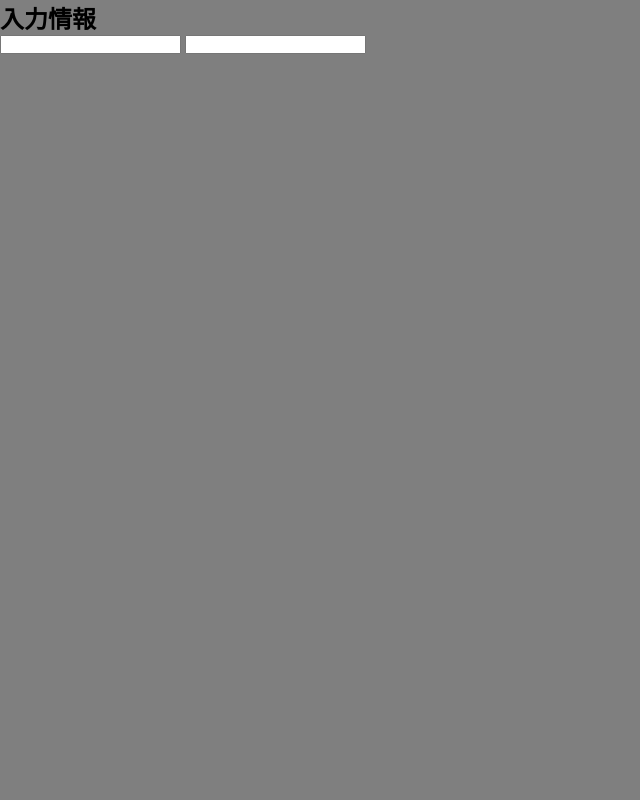
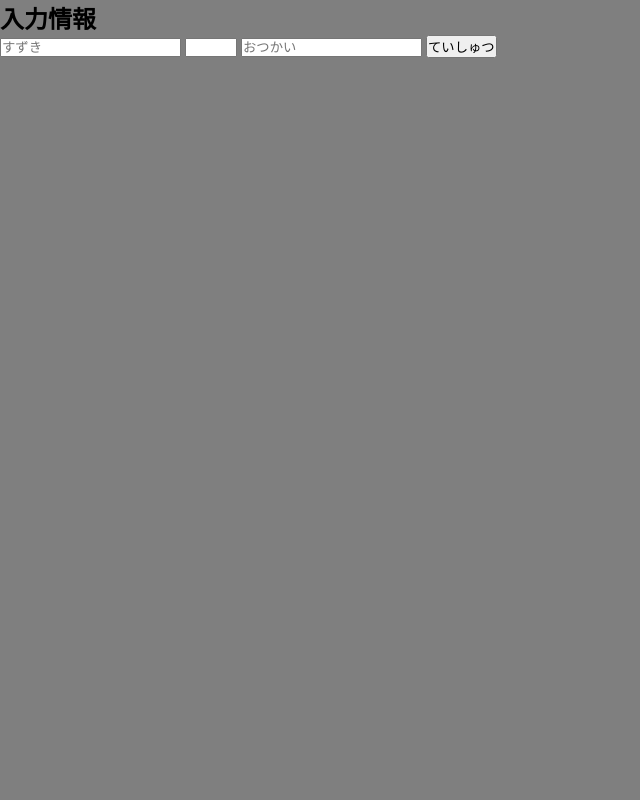
Before and after one commit to This-is-UserNamee/absApp, a Flask app: page / in a window 1280 px wide. Shown: the whole page, without its empty margins (0-640 px from the left). Run offline with Flask 3, Linux system fonts and the light colour scheme; data that the repository does not hold is empty.

Commit message:
postできないよー

```diff
--- a/absApp/templates/index.html
+++ b/absApp/templates/index.html
@@ -91,9 +91,14 @@
 
     </main>
 
+    <input type="checkbox" name="" id="form-chk">
     <div class="form">
         <h2>入力情報</h2>
-        <input type="text" class="form-name">
-        <input type="text" class="form-reason">
+        <form method="post" action="{{ url_for('register') }}">
+            <input type="text" name="name" placeholder="すずき">
+            <input type="number" name="month" min="1" max="12">
+            <input type="text" name="reason" placeholder="おつかい">
+            <input type="submit" value="ていしゅつ">
+        </form>
     </div>
 </body>
```
Also changed, not shown: database.db.
